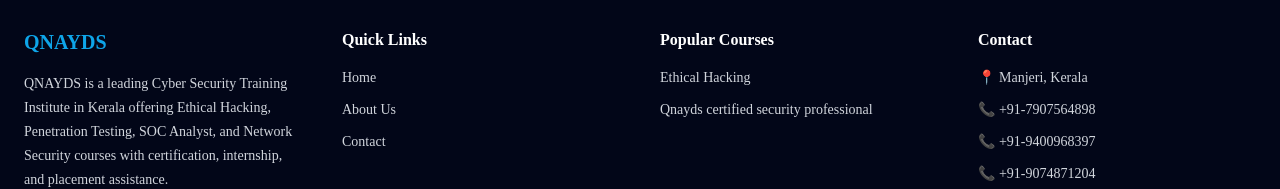
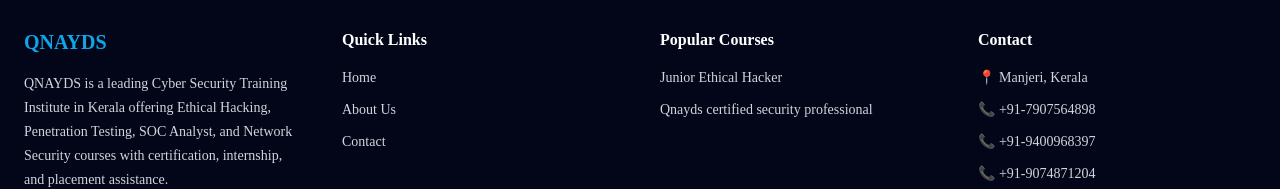
Before and after one commit to Rohin-Madhav/cyber-security, a React (Vite) app: page / in a window 1280 px wide. Shown: the part 7312-7501 px from the top of the page. Built offline with nearby package versions, Linux system fonts and the light colour scheme.

Commit message:
change in footer

```diff
--- a/src/components/Footer.jsx
+++ b/src/components/Footer.jsx
@@ -9,7 +9,7 @@
     { label: "Contact", href: "/contact" },
   ],
   courses = [
-    { label: "Ethical Hacking", href: "/courses/JEH" },
+    { label: "Junior Ethical Hacker", href: "/courses/JEH" },
     { label: "Qnayds certified security professional", href: "/courses/QCSP" },
   ],
   contact = {
```
